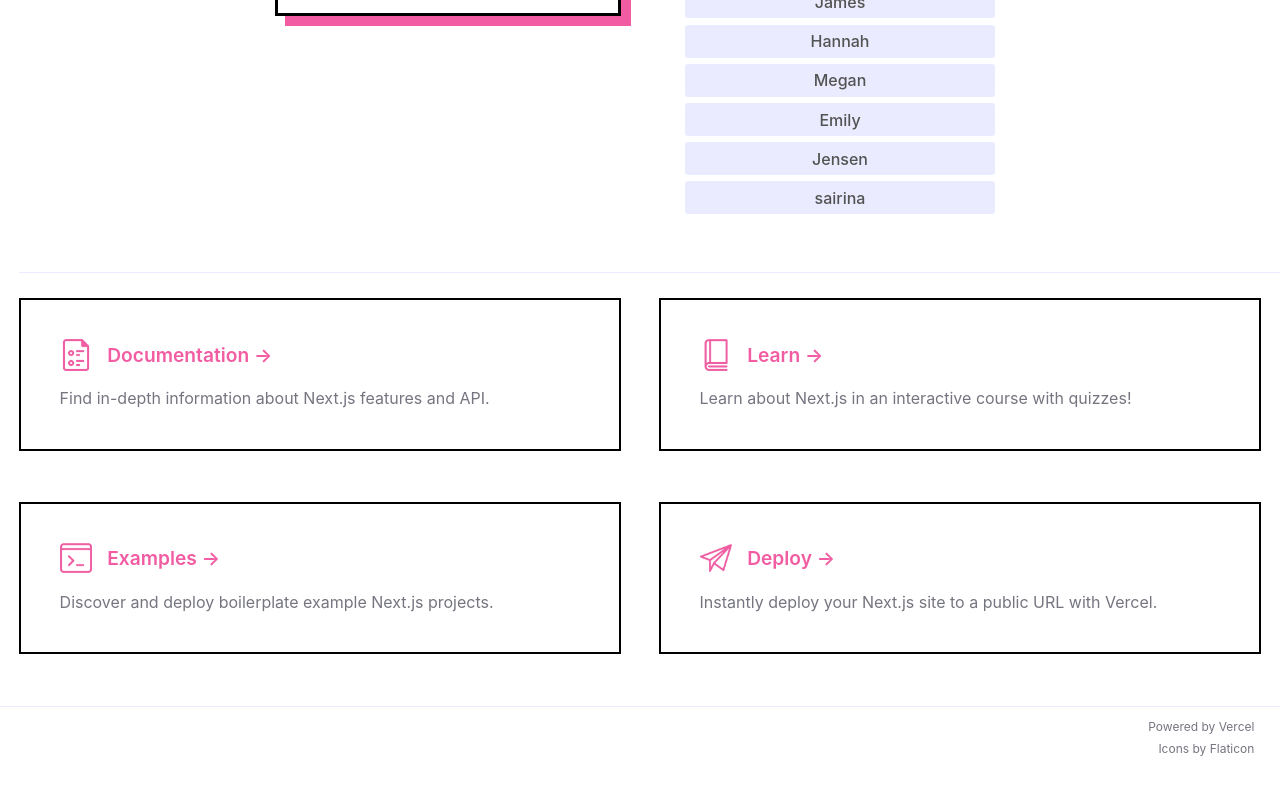
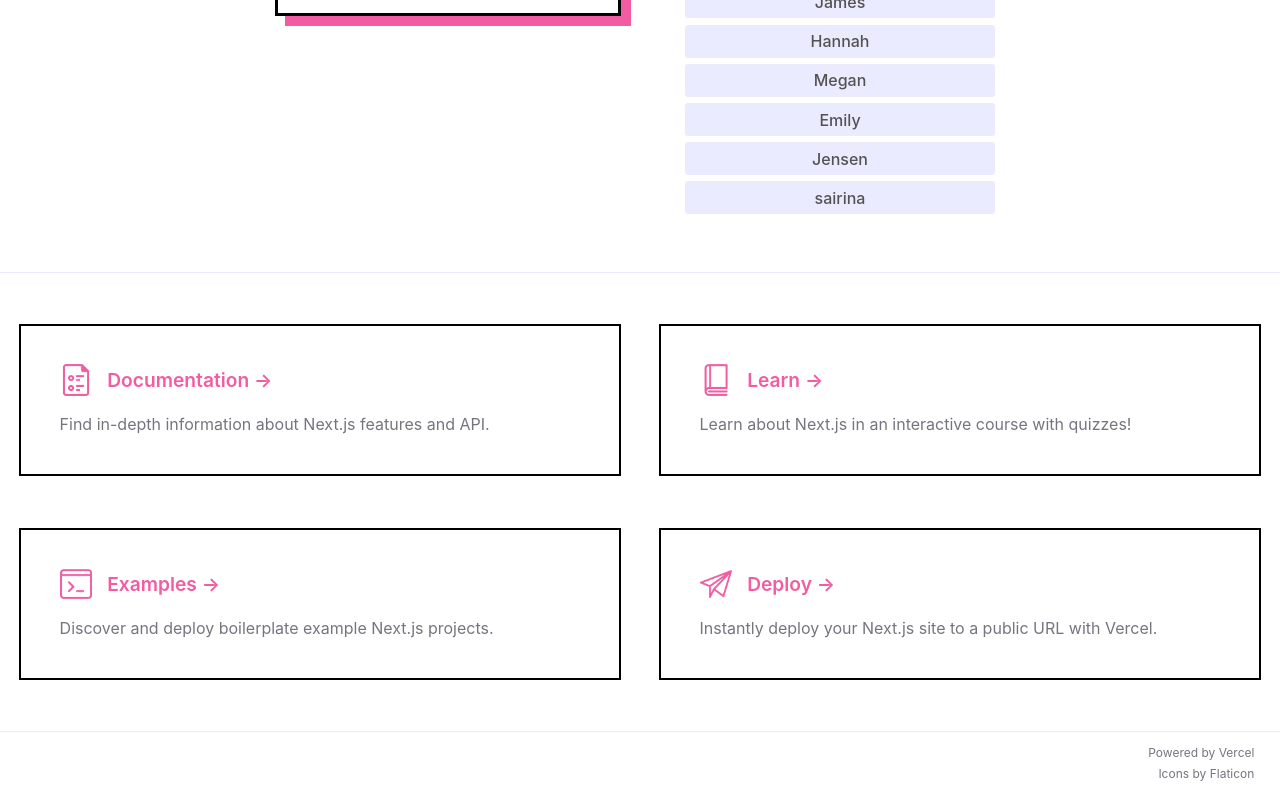
Before and after one commit to SamSamskies/evolution, a Next.js app: page / in a window 1280 px wide. Shown: the part 377-1177 px from the top of the page. Before the commit the page ends 1151 px from the top, so only its background shows below. Built offline with nearby package versions, Linux system fonts and the light colour scheme.

Commit message:
Fixed white space "bounce" after scrolling all the way to the right of the screen (#16)
* moved .NextContainer styling from global => own css file

* added import from NextContainer css module

```diff
--- a/components/NextContainer.js
+++ b/components/NextContainer.js
@@ -1,8 +1,9 @@
 import Cards from "./Cards";
+import styles from "./css/NextContainer.module.css";
 
 const NextContainer = (props) => {
   return (
-    <div className='NextContainer'>
+    <div className={styles.container}>
       <Cards />
     </div>
   );
--- /dev/null
+++ b/components/css/NextContainer.module.css
@@ -0,0 +1,6 @@
+.container {
+  width: 100%;
+  border-top: 1px solid var(--light-gray);
+  margin-top: 4%;
+  padding-top: 2%;
+}
--- a/styles/global.js
+++ b/styles/global.js
@@ -50,13 +50,6 @@
     margin-bottom: 0.5%;
   }
 
-  .NextContainer {
-    width: 100%;
-    margin-left: 1.5%;
-    border-top: 1px solid var(--light-gray);
-    margin-top: 4%;
-  }
-
   * {
     box-sizing: border-box;
   }
@@ -95,7 +88,7 @@
     box-sizing: border-box;
     padding: 3%;
     width: 47%;
-    margin: 2% 3% 2% 0;
+    margin: 2% 1.5% 2% 1.5%;
     border: 2px solid black;
   }
 
```
